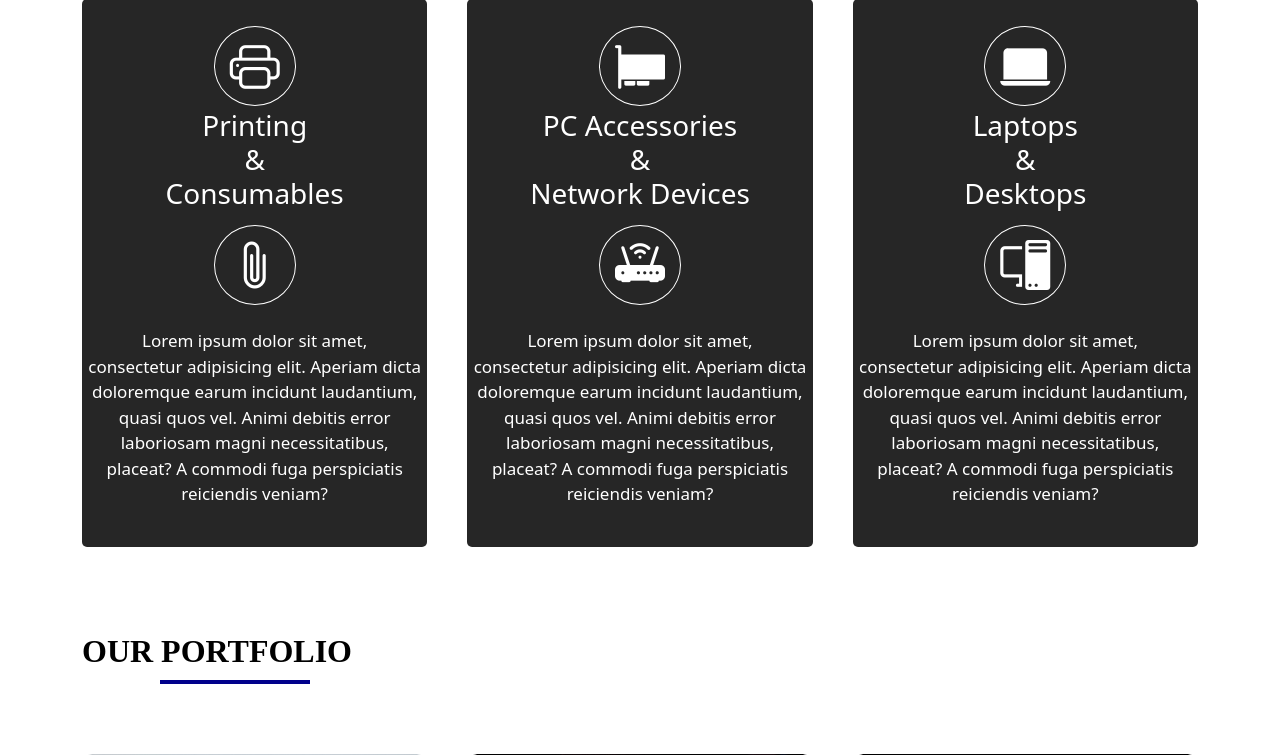
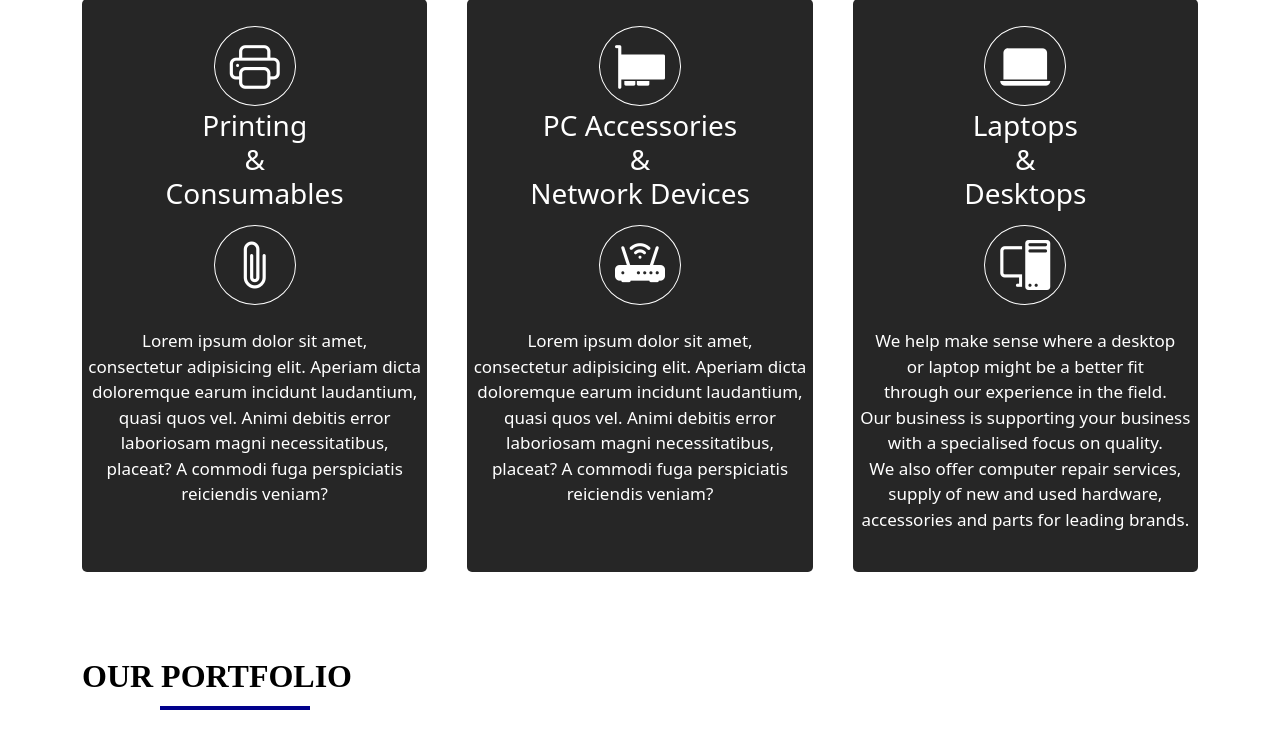
Before and after one commit to Charles-Muia/Techware_Scope_Solutions, a PHP site: page / in a window 1280 px wide. Shown: the part 2473-3228 px from the top of the page. Run offline with PHP 8.4, Linux system fonts and the light colour scheme; some libraries are stand-ins or nearby versions.

Commit message:
Techware_Scope_Solutions

```diff
--- a/index.php
+++ b/index.php
@@ -316,9 +316,12 @@
                                     <i class="bi bi-laptop-fill"></i>
                                     <h3> Laptops <br> & <br> Desktops </h3>
                                     <i class="bi bi-pc-display"></i>
-                                    <p> Lorem ipsum dolor sit amet, <br> consectetur adipisicing elit.
-                                        Aperiam dicta doloremque earum incidunt laudantium, quasi quos vel. Animi debitis error
-                                        laboriosam magni necessitatibus, placeat? A commodi fuga perspiciatis reiciendis veniam? </p>
+                                    <p> We help make sense where a desktop <br> or laptop might be a better fit <br> through our experience in the field.
+                                        <br> Our business is supporting your business
+                                        <br> with a specialised focus on quality.
+                                        <br> We also offer computer repair services,
+                                        <br> supply of new and used hardware,
+                                        <br> accessories and parts for leading brands. </p>
 <!--                                    <a href="#"><button type="button" class="btn btn-primary"> Read More ->>></button> </a>-->
 <!--                                    <a href="#"> learn more </a>-->
                                 </div>
```
